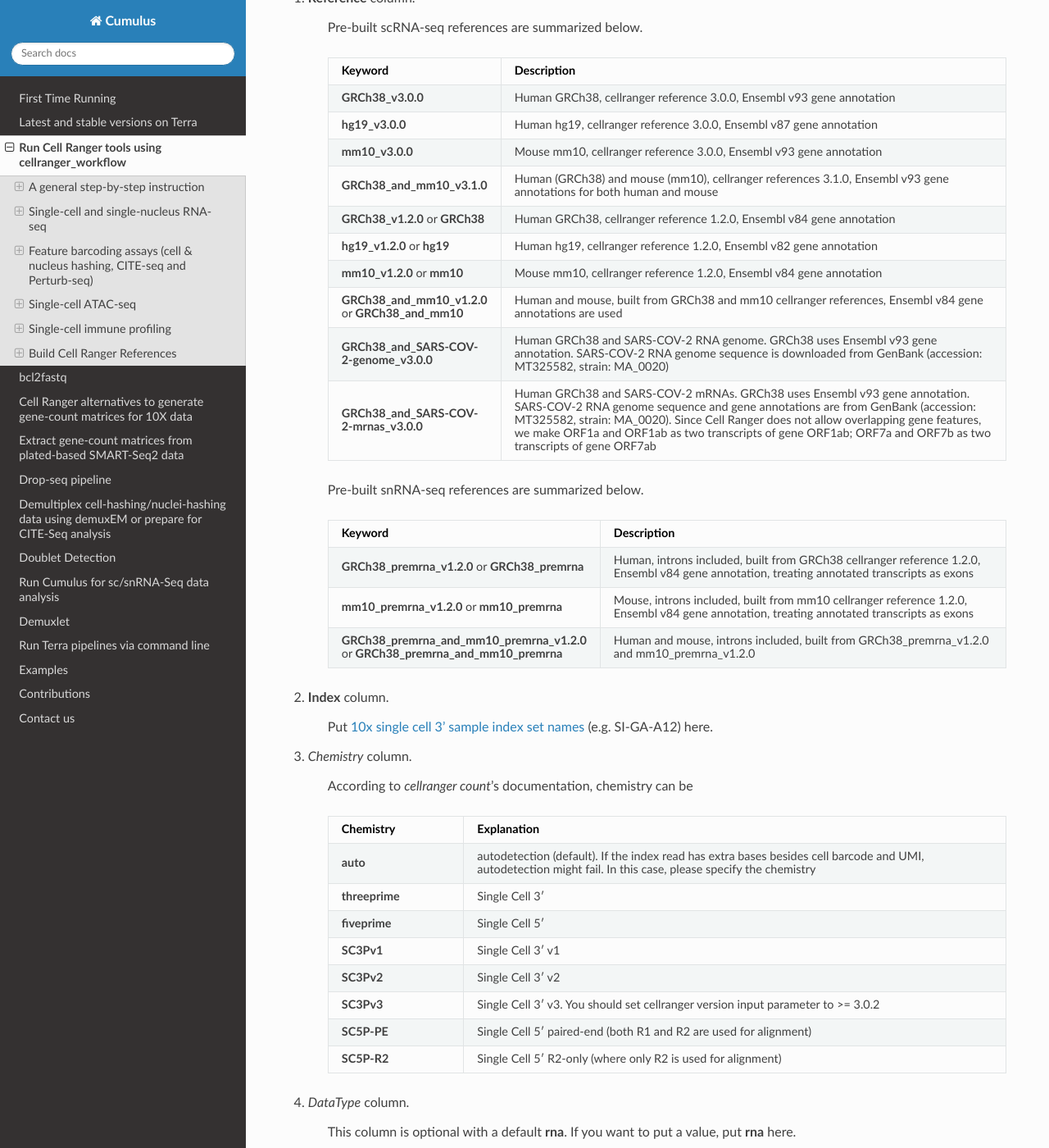
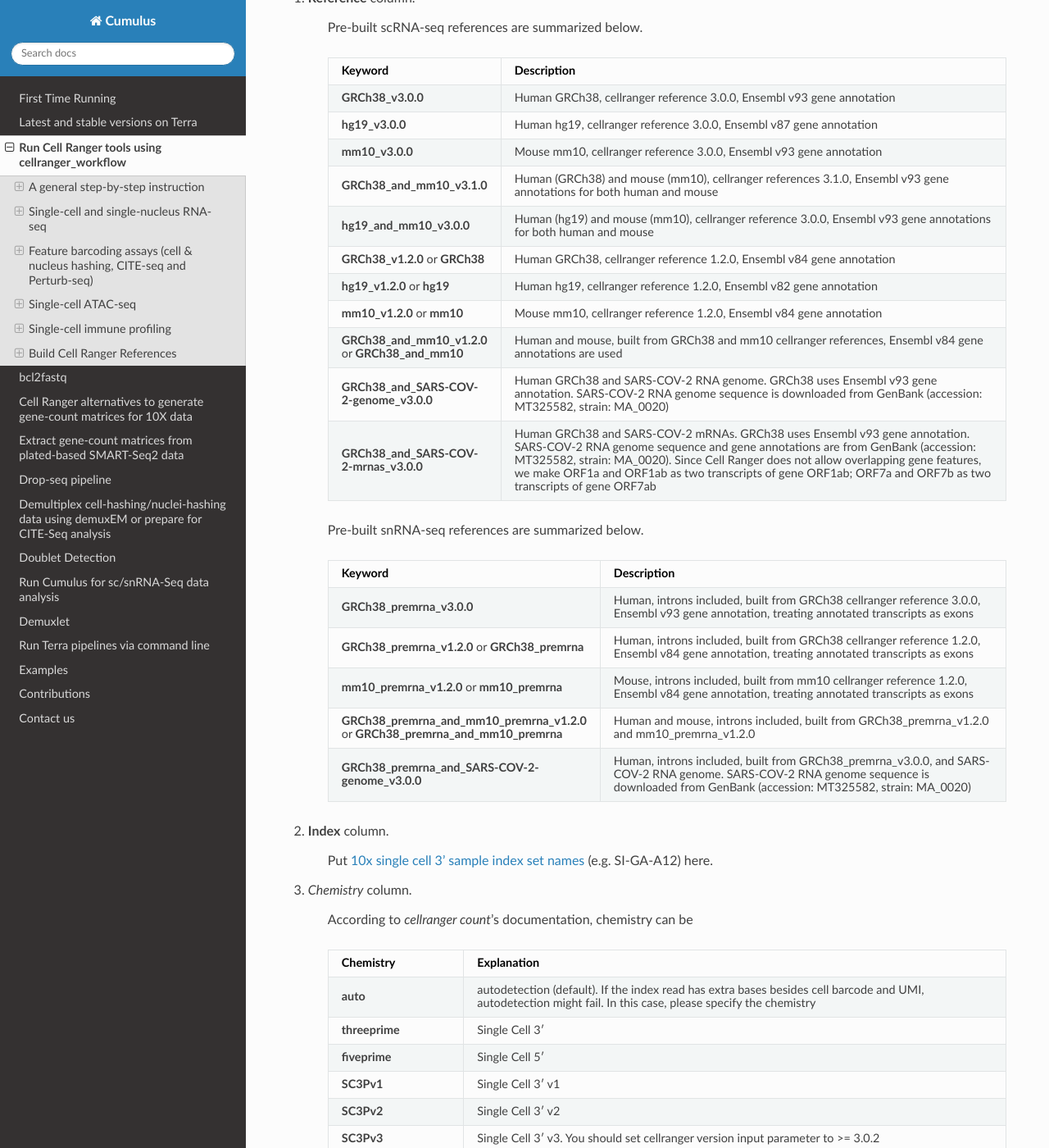
Before and after one commit to lilab-bcb/cumulus, a Sphinx documentation site: the page built from docs/cellranger.rst, in a window 1280 px wide and 1400 px high, scrolled down 5156 px. Shown: the whole window at 82% size. Built offline with Sphinx 7.4.7 and the Read the Docs theme 2.0.0, drawn with Linux system fonts in a browser that asks for light colours.

Commit message:
update cellranger reference list

```diff
--- a/docs/cellranger.rst
+++ b/docs/cellranger.rst
@@ -198,6 +198,8 @@ Sample sheet
 		  - Mouse mm10, cellranger reference 3.0.0, Ensembl v93 gene annotation
 		* - **GRCh38_and_mm10_v3.1.0**
 		  - Human (GRCh38) and mouse (mm10), cellranger references 3.1.0, Ensembl v93 gene annotations for both human and mouse
+		* - **hg19_and_mm10_v3.0.0**
+		  - Human (hg19) and mouse (mm10), cellranger reference 3.0.0, Ensembl v93 gene annotations for both human and mouse
 		* - **GRCh38_v1.2.0** or **GRCh38**
 		  - Human GRCh38, cellranger reference 1.2.0, Ensembl v84 gene annotation
 		* - **hg19_v1.2.0** or **hg19**
@@ -219,12 +221,16 @@ Sample sheet
 
 		* - Keyword
 		  - Description
+		* - **GRCh38_premrna_v3.0.0**
+		  - Human, introns included, built from GRCh38 cellranger reference 3.0.0, Ensembl v93 gene annotation, treating annotated transcripts as exons
 		* - **GRCh38_premrna_v1.2.0** or **GRCh38_premrna**
 		  - Human, introns included, built from GRCh38 cellranger reference 1.2.0, Ensembl v84 gene annotation, treating annotated transcripts as exons
 		* - **mm10_premrna_v1.2.0** or **mm10_premrna**
 		  - Mouse, introns included, built from mm10 cellranger reference 1.2.0, Ensembl v84 gene annotation, treating annotated transcripts as exons
 		* - **GRCh38_premrna_and_mm10_premrna_v1.2.0** or **GRCh38_premrna_and_mm10_premrna**
 		  - Human and mouse, introns included, built from GRCh38_premrna_v1.2.0 and mm10_premrna_v1.2.0
+		* - **GRCh38_premrna_and_SARS-COV-2-genome_v3.0.0**
+		  - Human, introns included, built from GRCh38_premrna_v3.0.0, and SARS-COV-2 RNA genome. SARS-COV-2 RNA genome sequence is downloaded from GenBank (accession: MT325582, strain: MA_0020)
 
 #. **Index** column.
 
```
Also changed, not shown: 1 other file.
